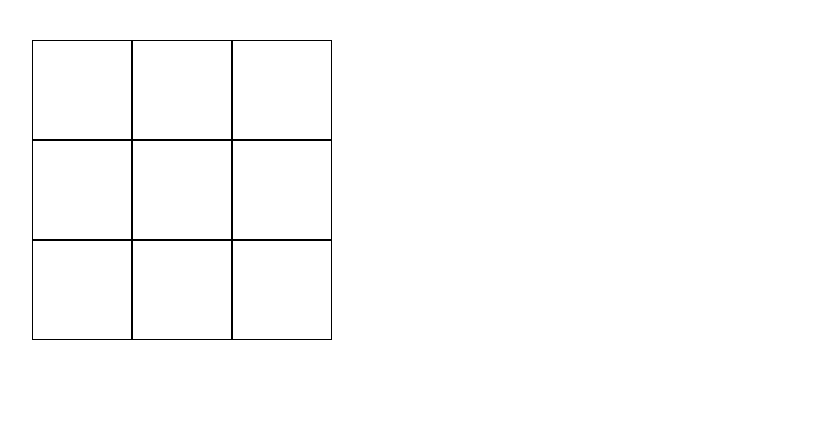
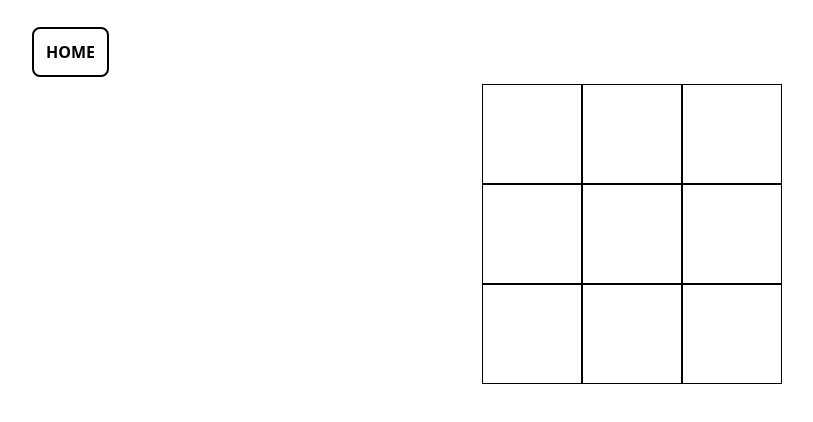
Before and after one commit to ju-kkim/Tic-Tac-Toe, a React (Vite) app: page /game/play in a window 1280 px wide. Shown: the top 422 px of the page, without its empty margins (8-821 px from the left). Built offline with nearby package versions, Linux system fonts and the light colour scheme.

Commit message:
feat: 게임 기록

```diff
--- a/src/components/Cell/Cell.tsx
+++ b/src/components/Cell/Cell.tsx
@@ -6,7 +6,7 @@ interface CellProps {
   value: Mark | null;
   color: Color | null;
   isDisabled: boolean;
-  clickHandler: MouseEventHandler;
+  clickHandler?: MouseEventHandler;
 }
 
 const Cell = ({ value, color, isDisabled, clickHandler }: CellProps) => {
--- a/src/context/gameInfo.tsx
+++ b/src/context/gameInfo.tsx
@@ -1,5 +1,6 @@
 import { BOARD_SIZE } from '@/constant/const';
 import { createContext, useContext, useState } from 'react';
+import { HistoryBoard, RenderBoard } from './playInfo';
 
 type BoardSize = number;
 export type Mark = '●' | '■' | '▲' | '✖︎';
@@ -9,6 +10,7 @@ export interface Player {
   mark: Mark;
   color: Color;
   isFirst: boolean;
+  cancleCount: number;
 }
 interface PlayerInfo {
   [key: string]: Player;
@@ -16,6 +18,10 @@ interface PlayerInfo {
 interface GameInfo {
   boardSize: BoardSize;
   playerInfo: PlayerInfo;
+}
+interface RecordGame {
+  winner: Player | null;
+  board: RenderBoard;
 }
 
 const INIT_BOARD_SIZE = BOARD_SIZE.min;
@@ -29,12 +35,14 @@ function initializePlayerInfo(): PlayerInfo {
       mark: '✖︎',
       color: 'blue',
       isFirst: isFirstPlayer,
+      cancleCount: 0,
     },
     player2: {
       name: 'player2',
       mark: '●',
       color: 'red',
       isFirst: !isFirstPlayer,
+      cancleCount: 0,
     },
   };
 }
@@ -45,6 +53,8 @@ interface GameInfo {
   setBoardSize: React.Dispatch<React.SetStateAction<number>>;
   playerInfo: PlayerInfo;
   setPlayerInfo: React.Dispatch<React.SetStateAction<PlayerInfo>>;
+  recordGame: RecordGame[];
+  setRecordGame: React.Dispatch<React.SetStateAction<RecordGame[]>>;
 }
 
 const gameInfoContext = createContext<GameInfo | null>(null);
@@ -52,8 +62,9 @@ const gameInfoContext = createContext<GameInfo | null>(null);
 const GameInfoProvider = ({ children }: { children: React.ReactNode }) => {
   const [boardSize, setBoardSize] = useState(INIT_BOARD_SIZE);
   const [playerInfo, setPlayerInfo] = useState(INIT_PLAYER_INFO);
+  const [recordGame, setRecordGame] = useState<RecordGame[]>([]);
 
-  const value = { boardSize, setBoardSize, playerInfo, setPlayerInfo };
+  const value = { boardSize, setBoardSize, playerInfo, setPlayerInfo, recordGame, setRecordGame };
 
   return <gameInfoContext.Provider value={value}>{children}</gameInfoContext.Provider>;
 };
--- a/src/context/playInfo.tsx
+++ b/src/context/playInfo.tsx
@@ -6,7 +6,7 @@ interface CellInfo {
   player: Player | null;
 }
 export type RenderBoard = CellInfo[][];
-type HistoryBoard = RenderBoard[];
+export type HistoryBoard = RenderBoard[];
 
 interface PlayInfo {
   currentPlayer: Player;
--- a/src/pages/Game.tsx
+++ b/src/pages/Game.tsx
@@ -3,11 +3,12 @@ import Board from '@/components/Board/Board';
 import Cell from '@/components/Cell/Cell';
 import { useGameInfoContext } from '@/context/gameInfo';
 import { usePlayInfoContext } from '@/context/playInfo';
-
 import checkWin from '@/utils/checkWin';
+import checkMarkCount from '@/utils/checkMarkCount';
+import { Link } from 'react-router-dom';
 
 const Game = () => {
-  const { boardSize } = useGameInfoContext();
+  const { boardSize, setRecordGame } = useGameInfoContext();
   const {
     currentPlayer,
     setCurrentPlayer,
@@ -16,22 +17,28 @@ const Game = () => {
     renderBoard,
     setRenderBoard,
     historyBoard,
+    setHistoryBoard,
     winner,
     setWinner,
   } = usePlayInfoContext();
   const [isFinish, setIsFinish] = useState(false);
 
   useEffect(() => {
-    const checkingMarkCount = renderBoard.reduce(
-      (acc, row) => acc + row.filter((cell) => cell.player).length,
-      0
-    );
-
-    if (checkingMarkCount < boardSize) {
+    if (!isFinish) {
       return;
     }
 
-    if (checkingMarkCount === boardSize ** 2) {
+    setRecordGame((prev) => [...prev, { winner: winner, board: renderBoard }]);
+  }, [isFinish, renderBoard, setRecordGame, winner]);
+
+  useEffect(() => {
+    const markCount = checkMarkCount(renderBoard);
+
+    if (markCount < boardSize) {
+      return;
+    }
+
+    if (markCount === boardSize ** 2) {
       setIsFinish(true);
     }
 
@@ -41,7 +48,7 @@ const Game = () => {
     }
 
     const winner = getWinner();
-    if (checkingMarkCount >= boardSize && winner) {
+    if (markCount >= boardSize && winner) {
       setIsFinish(true);
     }
     setWinner(winner);
@@ -49,10 +56,11 @@ const Game = () => {
 
   function clickCell(rowIdx: number, colIdx: number) {
     // 마크 표시
-    const currentOrder = historyBoard.length - 1;
-    const updateBoard = [...renderBoard];
+    const currentOrder = historyBoard.length;
+    const updateBoard = renderBoard.map((row) => row.map((cell) => ({ ...cell })));
     updateBoard[rowIdx][colIdx] = { order: currentOrder, player: currentPlayer };
     setRenderBoard(updateBoard);
+    setHistoryBoard((prev) => [...prev, updateBoard]);
 
     // 플레이어 변경
     setCurrentPlayer(nextPlayer);
@@ -61,7 +69,12 @@ const Game = () => {
 
   return (
     <div className="p-10">
-      <div className="w-full">
+      <Link to={'/'} className="btn mt-5">
+        HOME
+      </Link>
+      <div className="flex flex-col items-center">
+        <div className="flex gap-5 mb-5">{/* 플레이어 정보 영역 */}</div>
+
         <Board>
           {renderBoard.map((cells, cellsIdx) => (
             <div key={cellsIdx} className="flex">
@@ -77,13 +90,15 @@ const Game = () => {
             </div>
           ))}
         </Board>
-        {isFinish && winner && (
-          <div>
-            승리 {winner.name}
-            {winner.mark}
-          </div>
-        )}
-        {isFinish && winner === null && <div>무승부입니다</div>}
+        <div className="mt-2">
+          {isFinish && winner && (
+            <div className="text-lg">
+              승리 {winner.name}
+              {winner.mark}
+            </div>
+          )}
+          {isFinish && winner === null && <div className="text-lg">무승부입니다</div>}
+        </div>
       </div>
     </div>
   );
--- a/src/pages/Home.tsx
+++ b/src/pages/Home.tsx
@@ -7,7 +7,7 @@ function Home() {
       <Link to={'/settings'} className="btn text-3xl">
         게임 시작
       </Link>
-      <Link to={'/record'} className="text-xl">
+      <Link to={'/game/record'} className="text-xl">
         기록된 게임 보기
       </Link>
     </div>
--- a/src/pages/Record.tsx
+++ b/src/pages/Record.tsx
@@ -1,5 +1,47 @@
+import Board from '@/components/Board/Board';
+import Cell from '@/components/Cell/Cell';
+import { useGameInfoContext } from '@/context/gameInfo';
+import { Link } from 'react-router-dom';
+
 const Record = () => {
-  return <div>기록된 게임</div>;
+  const { recordGame } = useGameInfoContext();
+  return (
+    <div className="p-10 text-center">
+      {recordGame.length === 0 ? (
+        <p>저장된 게임이 없습니다.</p>
+      ) : (
+        recordGame.map((game, gameIdx) => (
+          <div key={gameIdx} className="flex flex-col items-center py-4 border-b border-gray-300">
+            <p className="mb-3 text-2xl">
+              {game.winner ? `${game.winner.name}${game.winner.mark} 승리` : '무승부'}
+            </p>
+            <Board>
+              {game.board.map((cells, cellsIdx) => (
+                <div key={cellsIdx} className="flex">
+                  {cells.map((cell, cellIdx) => (
+                    <div className="relative flex">
+                      <Cell
+                        key={cellIdx}
+                        value={cell.player?.mark || null}
+                        color={cell.player?.color || null}
+                        isDisabled={true}
+                      />
+                      <span className="absolute top-0 left-0 text-lg px-1">
+                        {cell.order || null}
+                      </span>
+                    </div>
+                  ))}
+                </div>
+              ))}
+            </Board>
+          </div>
+        ))
+      )}
+      <Link to={'/'} className="inline-block btn mt-3">
+        Home
+      </Link>
+    </div>
+  );
 };
 
 export default Record;
--- /dev/null
+++ b/src/utils/checkMarkCount.ts
@@ -0,0 +1,5 @@
+import { RenderBoard } from '@/context/playInfo';
+
+export default function checkMarkCount(board: RenderBoard) {
+  return board.reduce((acc, row) => acc + row.filter((cell) => cell.player).length, 0);
+}
```
